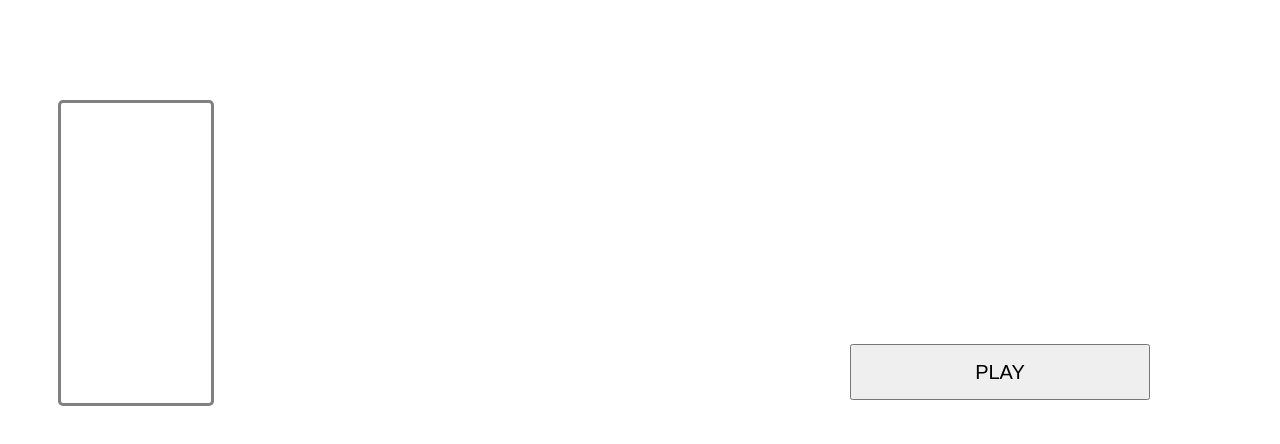
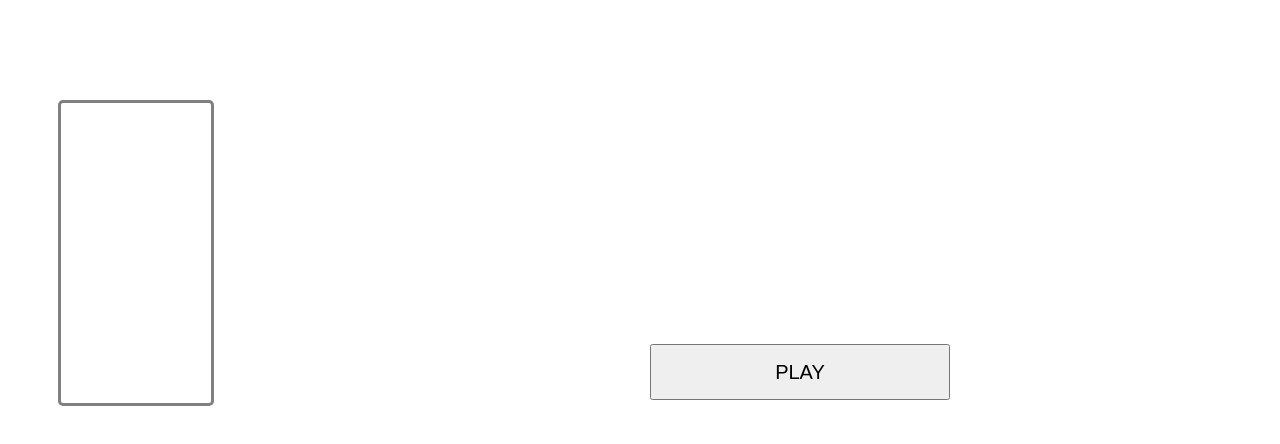
Before and after one commit to cjsmith37/AME220Fall2016, a plain HTML site: page Assignment4/Assignment4.html in a window 1280 px wide. Drawn offline with nearby package versions, Linux system fonts and the light colour scheme.

Commit message:
Update Assignment4.html

```diff
--- a/Assignment4/Assignment4.html
+++ b/Assignment4/Assignment4.html
@@ -31,7 +31,7 @@
     position: absolute;
     bottom: 400px;
     width: 230px;
-    right: 200px;
+    right: 400px;
 }
 
 #boxAnimation {
```
